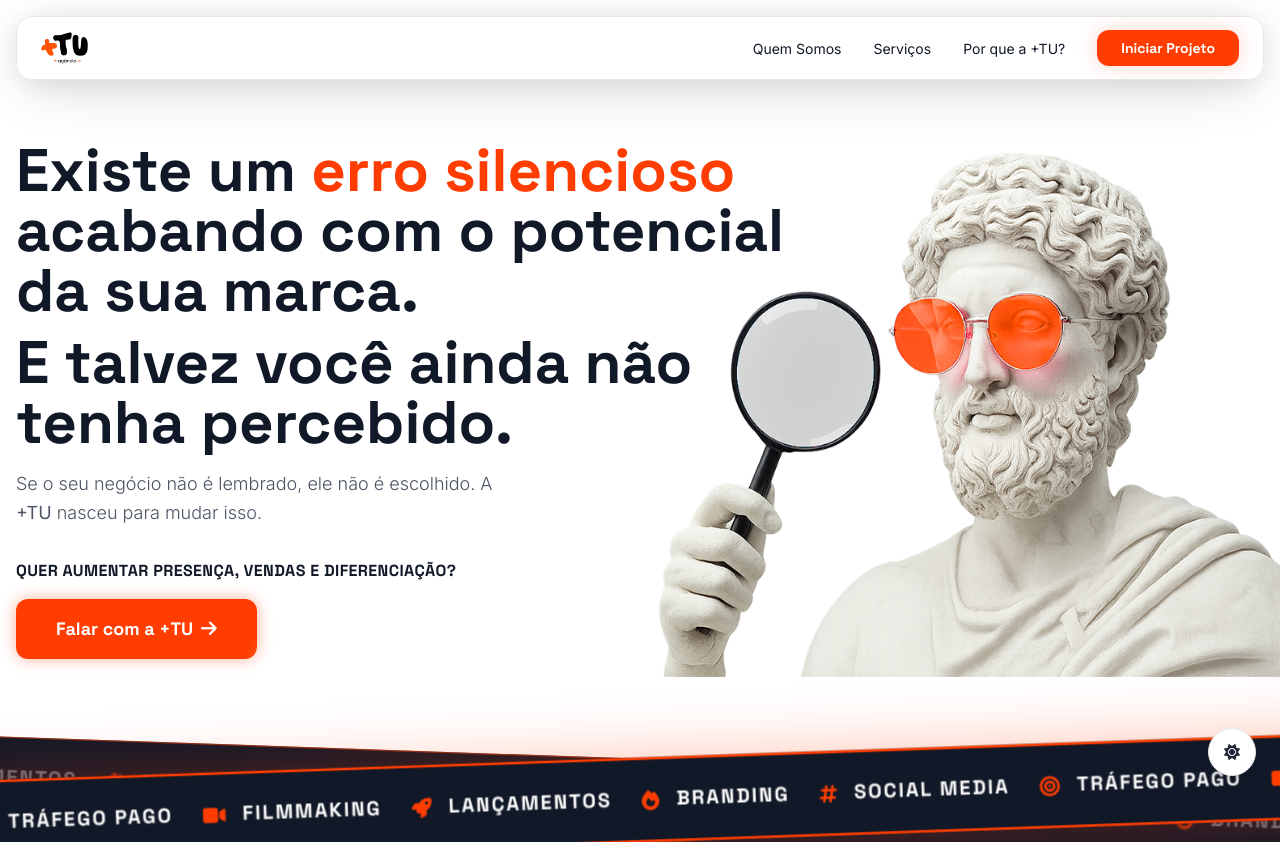
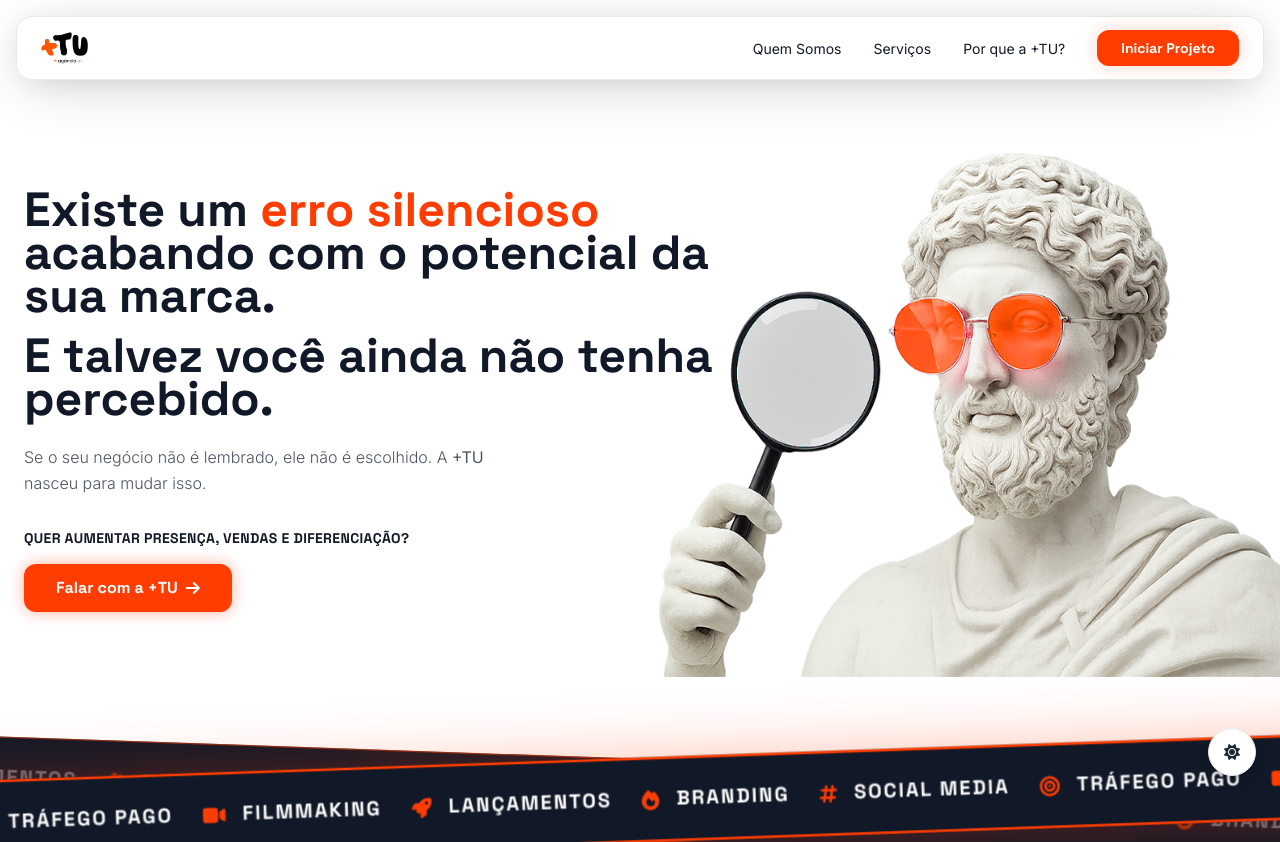
Before and after one commit to vortexoficial/maistuagencia, a plain HTML site: page index.html in a window 1280 px wide. Shown: the top 842 px of the page. Drawn offline with nearby package versions, Linux system fonts and the light colour scheme; animation ran at ten frames a second.

Commit message:
Add files via upload

```diff
--- a/index.html
+++ b/index.html
@@ -143,30 +143,40 @@
 
     <main>
 
-       <section id="hero" class="relative overflow-x-auto min-h-screen flex items-center py-20 lg:py-0 bg-[url('img/bg-mobile-light.png')] md:bg-[url('img/bg-desktop-light.png')] dark:bg-[url('img/bg-mobile-dark.png')] dark:md:bg-[url('img/bg-desktop-dark.png')] bg-cover bg-center bg-no-repeat z-10">
+<section id="hero" class="relative overflow-hidden min-h-screen flex items-center bg-[url('img/bg-mobile-light.png')] md:bg-[url('img/bg-desktop-light.png')] dark:bg-[url('img/bg-mobile-dark.png')] dark:md:bg-[url('img/bg-desktop-dark.png')] bg-cover bg-[center_bottom] lg:bg-center bg-no-repeat z-10">
 
-    <div class="container mx-auto max-w-7xl px-4 relative z-10 w-full min-w-[1200px]">
+    <div class="container mx-auto max-w-7xl px-6 relative z-10 w-full">
 
-        <div class="flex flex-row items-center gap-8 lg:gap-0 lg:flex-nowrap">
+        <div class="flex flex-col lg:flex-row items-center gap-8 lg:gap-0">
 
-            <div class="w-2/3 z-10 fade-in-section text-left">
+            <div class="w-full lg:w-3/5 2xl:w-2/3 z-10 fade-in-section text-center lg:text-left pb-[450px] lg:pb-0 pt-32 lg:pt-0">
 
-                <h1 class="font-display text-4xl lg:text-6xl font-bold text-gray-900 dark:text-white mb-4 leading-[1.1]">
+                <h1 class="font-display font-bold text-gray-900 dark:text-white mb-4 lg:mb-6
+                           text-[1.9rem] leading-[1.1]
+                           lg:text-5xl 2xl:text-6xl lg:leading-[0.9]">
                     Existe um <span class="text-tu-orange">erro silencioso</span> acabando com o potencial da sua marca.
-                    <span class="block mt-3">E talvez você ainda não tenha percebido.</span>
+                    <span class="block mt-2 lg:mt-4">E talvez você ainda não tenha percebido.</span>
                 </h1>
 
-                <p class="text-lg text-gray-600 dark:text-gray-300 mb-8 font-light max-w-lg leading-relaxed">
+                <p class="text-gray-600 dark:text-gray-300 font-light max-w-lg mx-auto lg:mx-0
+                          text-base mb-6 leading-snug
+                          lg:text-base 2xl:text-lg lg:mb-8 lg:leading-relaxed">
                     Se o seu negócio não é lembrado, ele não é escolhido. A <strong>+TU</strong> nasceu para mudar isso.
                 </p>
 
-                <div class="flex flex-col justify-start">
-                    <p class="font-display font-bold text-gray-900 dark:text-white mb-4 text-base uppercase tracking-wide">
+                <div class="flex flex-col items-center lg:items-start justify-center lg:justify-start">
+                    <p class="font-display font-bold text-gray-900 dark:text-white uppercase tracking-wide
+                              text-sm mb-3
+                              lg:text-sm 2xl:text-base lg:mb-4">
                         Quer aumentar presença, vendas e diferenciação?
                     </p>
-                    <div class="flex justify-start">
+                    <div class="flex justify-center lg:justify-start w-full md:w-auto">
+
                         <a href="https://api.whatsapp.com/send?phone=5513000000000"
-                            class="btn-sheen bg-tu-orange text-white font-display font-bold py-4 px-10 rounded-xl hover:bg-orange-600 transition-all shadow-neon flex items-center justify-center gap-2 text-lg">
+                            class="btn-sheen w-full md:w-auto bg-tu-orange text-white font-display font-bold rounded-xl hover:bg-orange-600 transition-all shadow-neon flex items-center justify-center gap-2
+                                   py-4 px-8 text-base
+                                   lg:py-3 lg:px-8 lg:text-base
+                                   2xl:py-4 2xl:px-10 2xl:text-lg">
                             Falar com a +TU <i class="fas fa-arrow-right"></i>
                         </a>
                     </div>
@@ -174,11 +184,13 @@
 
             </div>
 
-            <div class="w-1/3"></div>
+             <div class="hidden lg:block lg:w-2/5 2xl:w-1/3 h-full"></div>
 
         </div>
     </div>
 </section>
+
+
         <div class="relative w-full h-0 z-30">
             <div class="absolute top-1/2 left-0 w-full -translate-y-1/2 overflow-hidden py-32 pointer-events-none">
 
```
Also changed, not shown: img/bg-mobile-dark.png (added), img/bg-mobile-light.png (added).
